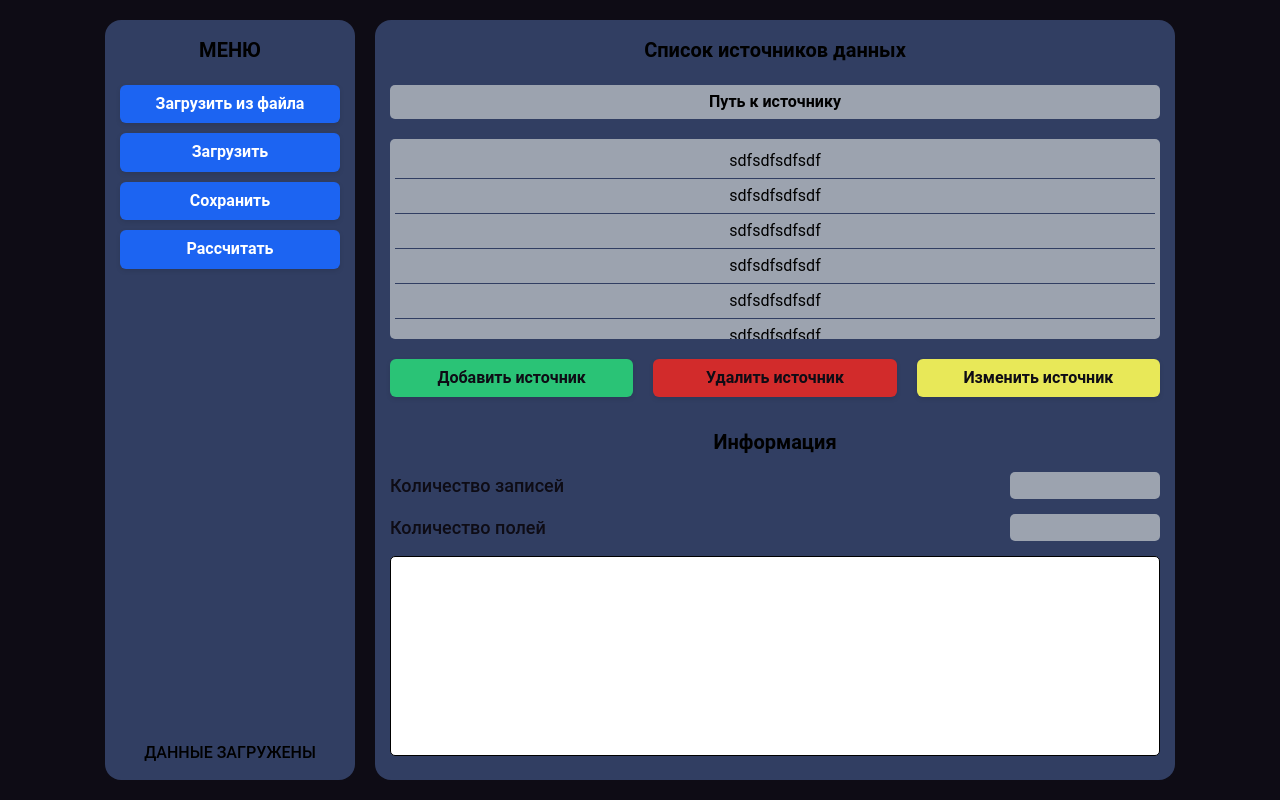
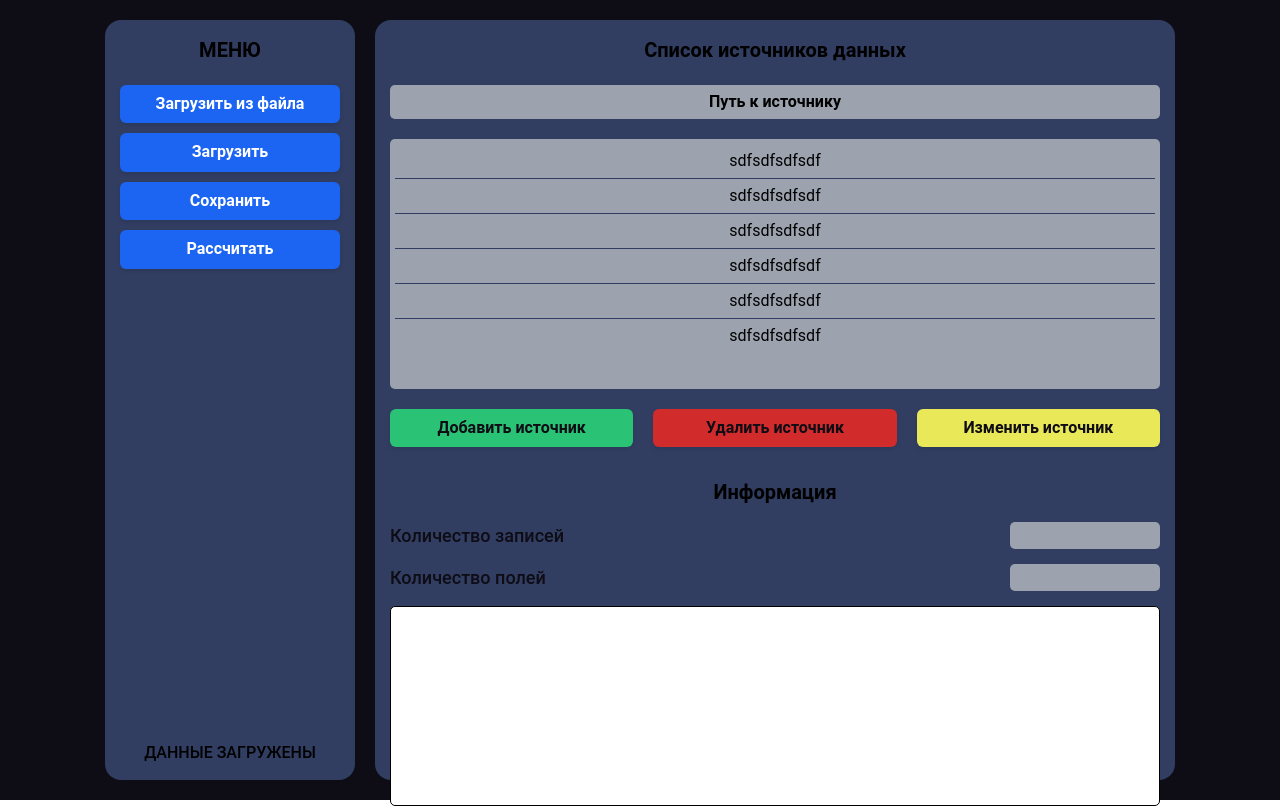
Before and after one commit to AnnJay/source-app, a React (Vite) app: page / in a window 1280 px wide. Built offline with nearby package versions, Linux system fonts and the light colour scheme.

Commit message:
Правки для стилей

```diff
--- a/src/components/body/body.css
+++ b/src/components/body/body.css
@@ -25,8 +25,7 @@
 }
 
 .list {
-  max-height: 200px;
-  height: 100%;
+  height: 250px;
   overflow-y: auto;
   border-radius: 5px;
   padding: 5px;
@@ -90,7 +89,7 @@
   width: 100%;
   height: 200px;
   flex-grow: 10;
-  background: #fff;
-  border: 1px solid #000;
+  background: var(--color-bg-light);
+  border: 1px solid var(--color-border-dark);
   border-radius: 5px;
 }
--- a/src/index.css
+++ b/src/index.css
@@ -1,11 +1,14 @@
 :root {
   --color-bg: #313e62;
+  --color-bg-light: #ffffff;
   --color-bg-secondary: #9ca3af;
   --color-container-bg: #0e0c15;
 
   --color-input-bg: #121825;
   --color-input-border: #313e62;
   --color-input-border-focus: #4285f4;
+
+  --color-border-dark: #000000;
 
   --color-text-primary: #ffffff;
   --color-text-secondary: #9ca3af;
@@ -82,21 +85,21 @@
 }
 
 ::-webkit-scrollbar-track {
-  background: #f1f1f1;
+  background: var(--color-bg-secondary);
   border-radius: 5px;
 }
 
 ::-webkit-scrollbar-thumb {
-  background: #a0a0a0;
+  background: var(--color-bg);
   border-radius: 5px;
-  border: 2px solid #f1f1f1;
-}
-
-::-webkit-scrollbar-thumb:hover {
-  background: #808080;
+  border: 2px solid var(--color-text-dark);
 }
 
 * {
   scrollbar-width: thin;
   scrollbar-color: #a0a0a0 #f1f1f1;
 }
+
+.hidden {
+  display: none;
+}
```
